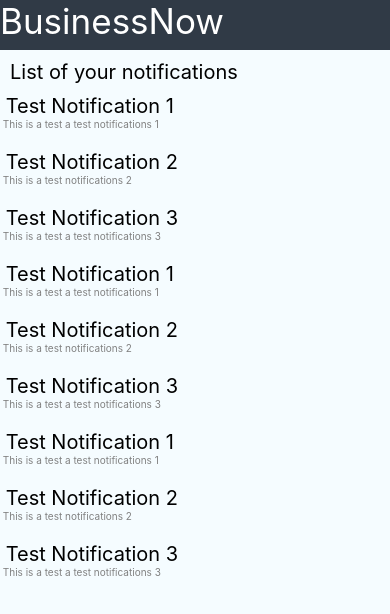
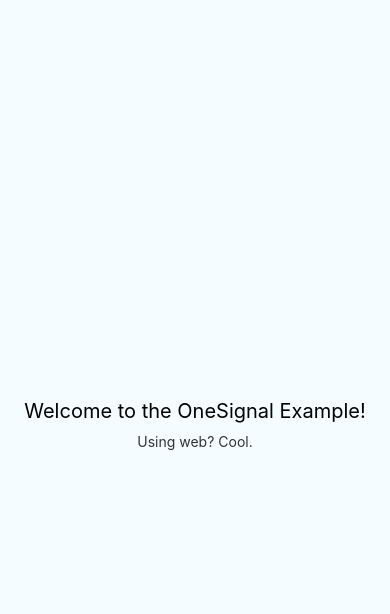
Before and after one commit to bnowdev/bnow-notifications-mobile, a React Native app: screen / in a window 390 px wide. Shown: the top 614 px of the page. Built offline with nearby package versions, Linux system fonts and the light colour scheme.

Commit message:
Update android folder and create seperate index folders

```diff
--- /dev/null
+++ b/index.android.js
@@ -0,0 +1,5 @@
+
+import { AppRegistry } from 'react-native';
+import App from './src/App';
+
+AppRegistry.registerComponent('BNOWMobilePush', () => App);
--- a/src/App.js
+++ b/src/App.js
@@ -1,101 +1,48 @@
-/**
- * Sample React Native App
- * https://github.com/facebook/react-native
- * @flow
- */
+import React, { Component } from 'react';
+import {
+  StyleSheet,
+  Text,
+  View,
+  Platform,
+  TouchableOpacity,
+  Alert,
+} from 'react-native';
+import OneSignal from 'react-native-onesignal';
+import Toast from 'react-native-root-toast';
 
-import React, { Component } from "react";
-import { Platform, StyleSheet, Text, View, FlatList } from "react-native";
+class App extends Component {
+  componentDidMount() {
+    OneSignal.configure({
+      onNotificationOpened: this.handleNotification,
+    });
+  }
 
-const instructions = Platform.select({
-  ios: "Press Cmd+R to reload,\n" + "Cmd+D or shake for dev menu",
-  android:
-    "Double tap R on your keyboard to reload,\n" +
-    "Shake or press menu button for dev menu"
-});
-
-export default class App extends Component {
-  constructor(props) {
-    super(props);
-    this.state = {
-      notifications: [
-        {
-          date: new Date(),
-          title: "Test Notification 1",
-          text: "This is a test a test notifications 1",
-          key: 1
-        },
-        {
-          date: new Date(),
-          title: "Test Notification 2",
-          text: "This is a test notifications 2",
-          key: 2
-        },
-        {
-          date: new Date(),
-          title: "Test Notification 3",
-          text: "This is a test a test notifications 3",
-          key: 3
-        },
-        {
-          date: new Date(),
-          title: "Test Notification 1",
-          text: "This is a test a test notifications 1",
-          key: 4
-        },
-        {
-          date: new Date(),
-          title: "Test Notification 2",
-          text: "This is a test notifications 2",
-          key: 5
-        },
-        {
-          date: new Date(),
-          title: "Test Notification 3",
-          text: "This is a test a test notifications 3",
-          key: 6
-        },
-        {
-          date: new Date(),
-          title: "Test Notification 1",
-          text: "This is a test a test notifications 1",
-          key: 7
-        },
-        {
-          date: new Date(),
-          title: "Test Notification 2",
-          text: "This is a test notifications 2",
-          key: 8
-        },
-        {
-          date: new Date(),
-          title: "Test Notification 3",
-          text: "This is a test a test notifications 3",
-          key: 9
-        }
-      ]
-    };
+  handleNotification(message, data, isActive) {
+    if (isActive) {
+      Toast.show(message);
+    } else {
+      // NOTE: This is the point at which you would tap into your routing system
+      Alert.alert(message, JSON.stringify({ name: data.room }));
+    }
   }
 
   render() {
-    let notifications = null;
-
     return (
       <View style={styles.container}>
-        <View style={styles.navBar}>
-          <Text style={styles.navBarText}>BusinessNow</Text>
-        </View>
-        <Text style={styles.welcome}>List of your notifications</Text>
-
-        <FlatList style={styles.notificationList}
-          data={this.state.notifications}
-          renderItem={({ item }) => (
-            <View  style={styles.notificationContainer}>
-              <Text style={styles.notificationTitle}> {item.title}</Text>
-              <Text style={styles.notificationText}> {item.text}</Text>
-            </View>
-          )}
-        />
+        <Text style={styles.welcome}>
+          Welcome to the OneSignal Example!
+        </Text>
+        <Text style={styles.instructions}>
+          Using {Platform.OS}? Cool.
+        </Text>
+        {Platform.OS === 'ios' ?
+          <TouchableOpacity
+            onPress={() => OneSignal.registerForPushNotifications()}
+            style={{ padding: 20, backgroundColor: '#3B5998' }}
+          >
+            <Text style={{ color: '#fff' }}>Request Push Notification Permission</Text>
+          </TouchableOpacity>
+        : null}
       </View>
     );
   }
@@ -104,39 +51,20 @@
 const styles = StyleSheet.create({
   container: {
     flex: 1,
-    justifyContent: "flex-start",
-    alignItems: "flex-start",
-    backgroundColor: "#F5FCFF"
-  },
-  navBar: {
-    backgroundColor: "#303a46",
-    width: "100%",
-    height: 50
-  },
-  navBarText: {
-    color: "white",
-    fontSize: 35
+    justifyContent: 'center',
+    alignItems: 'center',
+    backgroundColor: '#F5FCFF',
   },
   welcome: {
     fontSize: 20,
-    // textAlign: "center",
-    margin: 10
+    textAlign: 'center',
+    margin: 10,
   },
-  notificationList: {
-    width: "100%"
+  instructions: {
+    textAlign: 'center',
+    color: '#333333',
+    marginBottom: 5,
   },
-  notificationContainer: {
-    flex: 1,
-    flexDirection: "column",
-    marginBottom: 20
-   },
-  notificationTitle: {
-    fontSize: 20,
-    color: "black",
-    flex: 1
-  },
-  notificationText: {
-    color: "grey",
-    fontSize: 10
-  }
 });
+
+export default App;
```
Also changed, not shown: src/App2.js (added, +163 -0 lines), index.ios.js (line endings or trailing spaces), 2 other files (tests, documents, lock files or other folders).
